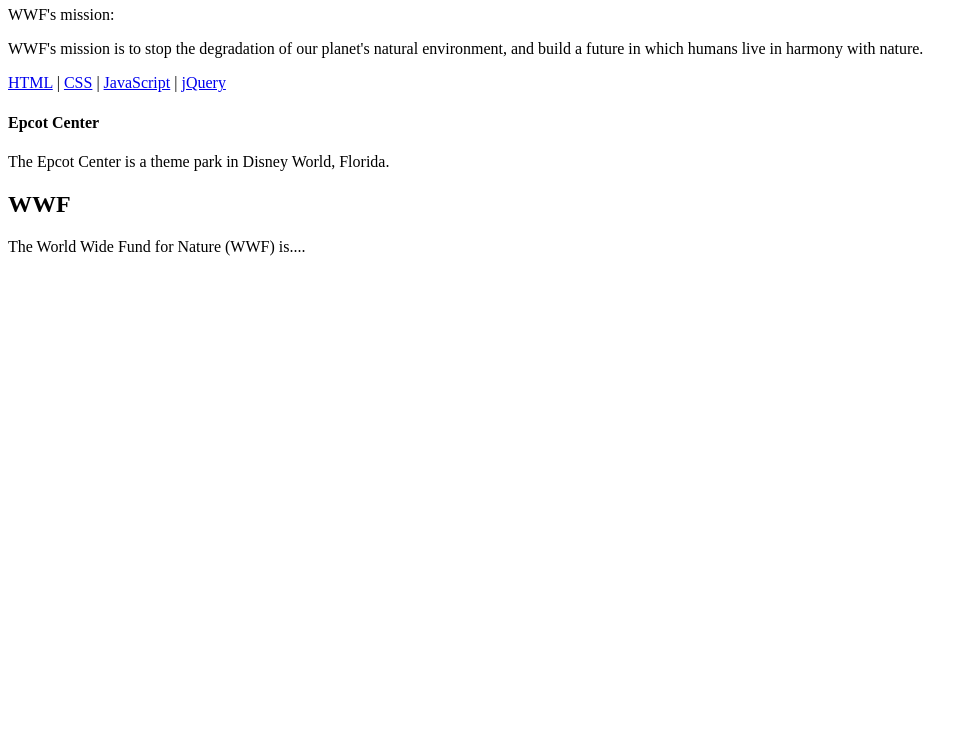
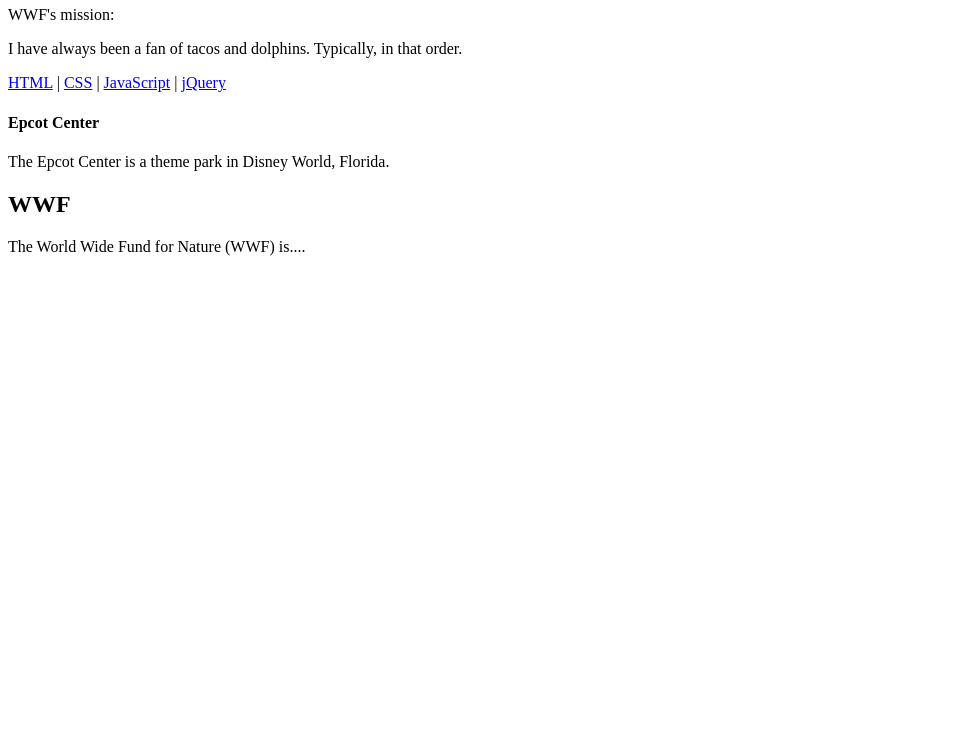
Before and after one commit to ivanleo94/HW-wireframe, a plain HTML site: page index.html in a window 1280 px wide. Shown: the part 60-800 px from the top of the page, without its empty margins (0-974 px from the left). Drawn offline with Linux system fonts and the light colour scheme.

Commit message:
Update index.html

```diff
--- a/index.html
+++ b/index.html
@@ -1,9 +1,9 @@
+<title>HW-wireframe</title>
 <header>
     <h1>What Does WWF Do?</h1>
     <p>WWF's mission:</p>
   </header>
-  <p>WWF's mission is to stop the degradation of our planet's natural environment,
-  and build a future in which humans live in harmony with nature.</p>
+  <p>I have always been a fan of tacos and dolphins. Typically, in that order.</p>
 </article>
 <nav>
   <a href="/html/">HTML</a> |
```
